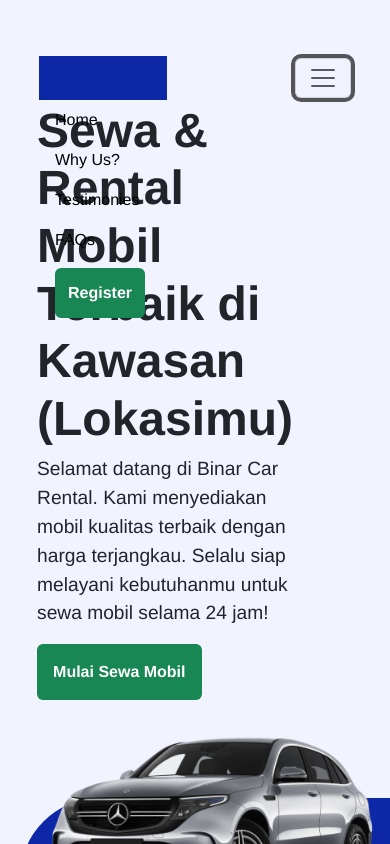
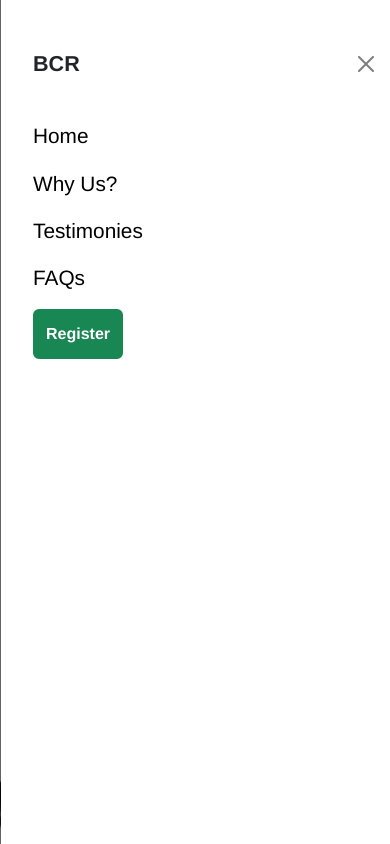
Before and after one commit to hatrnuhn/binarxsynrgy, a website: page chapter1/challenge/index.html in a window 390 px wide. Both pictures are taken after a click on the button "Toggle navigation". Shown: the top 844 px of the page. Drawn offline with nearby package versions, Linux system fonts and the light colour scheme.

Commit message:
update nav to use offcanvas

```diff
--- a/chapter1/challenge/index.html
+++ b/chapter1/challenge/index.html
@@ -8,7 +8,7 @@
     <link href="style.css" rel="stylesheet">
   </head>
   <body>
-    <section class="hero container-fluid p-0 d-flex flex-column overflow-x-hidden">
+    <section class="hero container-fluid p-0 d-flex flex-column overflow-hidden">
 
       <nav class="navbar navbar-expand-lg nav">
 
@@ -17,11 +17,19 @@
             <div class="logo" href="#"></div>
           </a>
 
-          <button class="navbar-toggler" type="button" data-bs-toggle="collapse" data-bs-target="#navbarNav" aria-controls="navbarNav" aria-expanded="false" aria-label="Toggle navigation">
+          <button class="navbar-toggler" type="button" data-bs-toggle="offcanvas" data-bs-target="#offcanvasNavbar" aria-controls="navbarNav" aria-expanded="false" aria-label="Toggle navigation">
             <span class="navbar-toggler-icon"></span>
           </button>
 
-          <div class="collapse navbar-collapse nav__menu" id="navbarNav">
+          <div class="offcanvas offcanvas-end" tabindex="-1" id="offcanvasNavbar" aria-labelledby="offcanvasNavbarLabel">
+            <div class="offcanvas-header pt-5">
+              <div class="w-100 d-flex justify-content-between align-items-center">
+                <h5 class="offcanvas-title fw-bold fs-4 ps-3" id="offcanvasNavbarLabel">BCR</h5>
+                <button type="button" class="btn-close" data-bs-dismiss="offcanvas" aria-label="Close"></button>
+              </div>
+            </div>
+
+            <div class="offcanvas-body">
               <ul class="navbar-nav container-fluid d-flex justify-content-between">
                 <li class="nav-item d-flex align-items-center px-3">
                   <a class="nav-link text-black" href="#">Home</a>
@@ -42,17 +50,24 @@
                 </li>
               </ul>
             </div>
+
+          </div>
+
+
+          </div>
         </div>
 
       </nav>
 
       <div class="d-flex flex-lg-row flex-column justify-content-between h-100 align-self-lg-end align-self-center hero__container">
 
-          <div class="d-flex justify-content-lg-end justify-content-center">
-            <div class="hero__text-container align-self-center pe-5 justify-content-center">
+          <div class="d-flex justify-content-lg-end justify-content-center h-100">
+            <div class="hero__text-container d-flex flex-column pe-5 justify-content-center">
               <h3 class="fw-bolder hero__title">Sewa & Rental Mobil Terbaik di Kawasan (Lokasimu)</h3>
               <p class="hero__descs fw-lighter">Selamat datang di Binar Car Rental. Kami menyediakan mobil kualitas terbaik dengan harga terjangkau. Selalu siap melayani kebutuhanmu untuk sewa mobil selama 24 jam!</p>
-              <button class="btn btn-success fw-bold border-0 p-3">Mulai Sewa Mobil</button>
+              <div class="d-block">
+                <button class="btn btn-success fw-bold p-3">Mulai Sewa Mobil</button>
+              </div>
             </div>
           </div>
           <div class="hero__car-container p-0 h-100 d-flex align-items-end">
--- a/chapter1/challenge/style.css
+++ b/chapter1/challenge/style.css
@@ -79,6 +79,12 @@ body {
         font-size: 1rem;
         font-weight: 400;
     }
+
+    @media (max-width: 992px) {
+        .nav-link {
+            font-size: 1.3rem;
+        }
+    }
     /* end of navbar related */
 
     /* hero container */
@@ -93,7 +99,7 @@ body {
     }
 
     .hero__title {
-        font-size: 3rem;
+        font-size: 2.8rem;
     }
 
     .hero__descs {
@@ -124,8 +130,8 @@ body {
         width: calc(70.4vw * 1.1);
         max-width: calc(704px * 1.5);
         max-height: calc(407px * 1.5);
-        min-width: calc(704px * 0.6);
-        min-height: calc(407px * 0.6);
+        min-width: calc(704px * 0.8);
+        min-height: calc(407px * 0.8);
         transform: scaleX(-1);
     }
 
@@ -140,13 +146,13 @@ body {
 
     @media (max-width: 992px) {
         .hero__car-container {
-            width: 100%;
+            width: 100vw;
             overflow: visible;
         }
 
         .hero__text-container {
-            padding-top: 4rem;
             width: 90%;
+            max-width: none;
         }
 
     }
```
Lines whose indentation alone changed are shown as unchanged.
